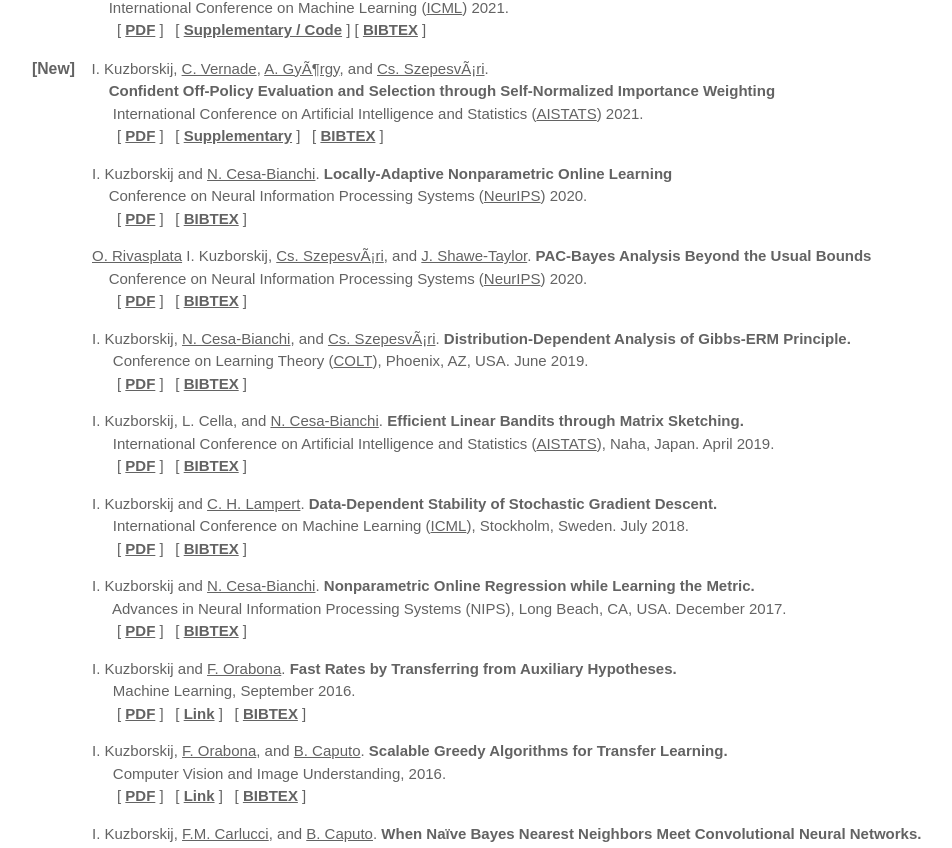
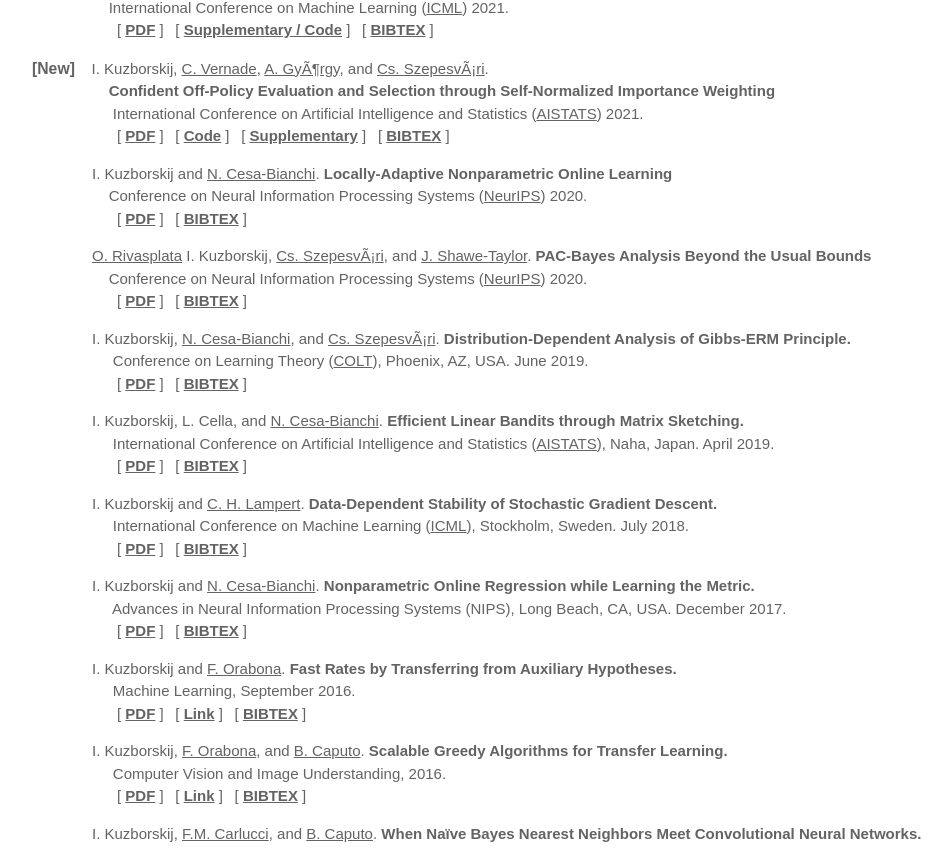
Before and after one commit to iljaku/iljaku.github.io, a plain HTML site: page index.html in a window 1280 px wide. Shown: the part 939-1787 px from the top of the page, without its empty margins (133-1085 px from the left). Drawn offline with Linux system fonts and the light colour scheme.

Commit message:
Update index.html

```diff
--- a/index.html
+++ b/index.html
@@ -174,7 +174,7 @@ year=2021
       &nbsp;&nbsp;&nbsp;&nbsp;International Conference on Machine Learning (<a href="https://icml.cc">ICML</a>) 2021. </br>
       &nbsp;&nbsp;&nbsp;&nbsp;&nbsp;
       [ <a href="http://proceedings.mlr.press/v139/konobeev21a/konobeev21a.pdf"><b>PDF</b></a> ]&ensp;
-      [ <a href="http://proceedings.mlr.press/v139/konobeev21a/konobeev21a-supp.zip" title="code"><b>Supplementary / Code</b></a> ]
+      [ <a href="http://proceedings.mlr.press/v139/konobeev21a/konobeev21a-supp.zip" title="code"><b>Supplementary / Code</b></a> ]&ensp;
       [ <a href="javascript:toggle('meta_biased');"><b>BIBTEX</b></a> ]&ensp;
       <div id="meta_biased" class="bibpanel" onclick="SelectText('meta_biased')" title="Click to select text">
 	<PRE>
@@ -196,6 +196,7 @@ year = {2021}
 		  &nbsp;&nbsp;&nbsp;&nbsp; International Conference on Artificial Intelligence and Statistics (<a href="https://aistats.org/aistats2021/">AISTATS</a>) 2021.  <br/>
 		  &nbsp;&nbsp;&nbsp;&nbsp;&nbsp;
 		  [ <a href="http://proceedings.mlr.press/v130/kuzborskij21a/kuzborskij21a.pdf"><b>PDF</b></a> ]&ensp;
+		  [ <a href="https://github.com/deepmind/offpolicy_selection_eslb" title="code"><b>Code</b></a> ]&ensp;
 		  [ <a href="http://proceedings.mlr.press/v130/kuzborskij21a/kuzborskij21a-supp.pdf"><b>Supplementary</b></a> ]&ensp;
 		  [ <a href="javascript:toggle('confident_off_policy_eval');"><b>BIBTEX</b></a> ]&ensp;
 		  <div id="confident_off_policy_eval" class="bibpanel" onclick="SelectText('confident_off_policy_eval')" title="Click to select text">
```
